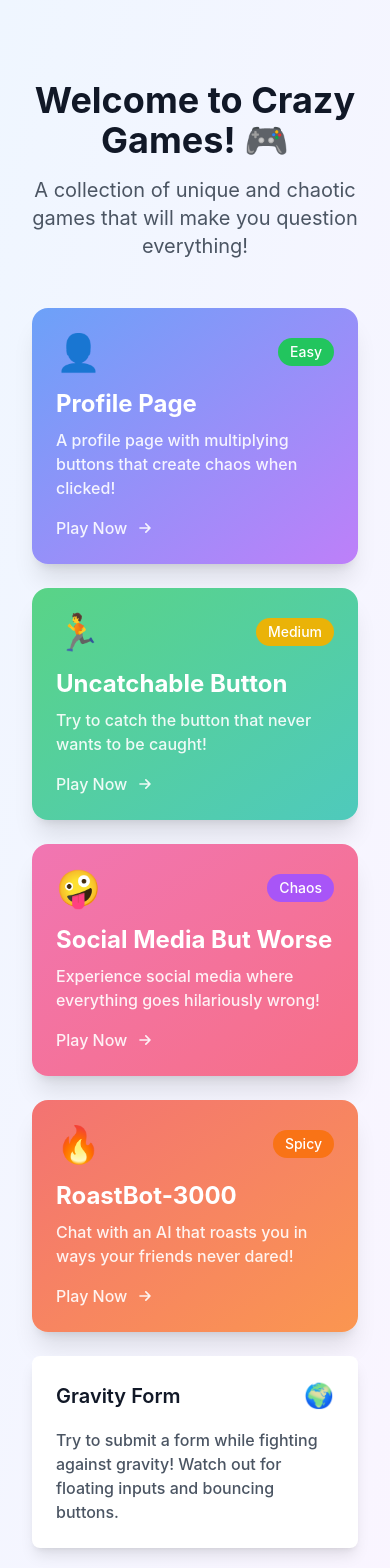
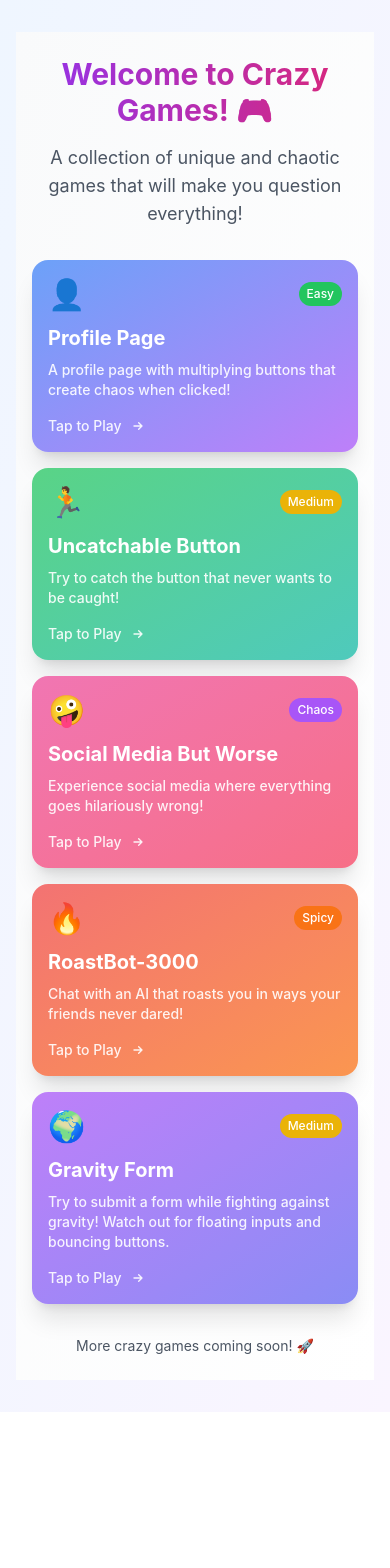
Before and after one commit to Tumelo2748/Crzy-Gamez, a React (Vite) app: page / in a window 390 px wide. Shown: the top 1568 px of the page. After the commit the page ends 1412 px from the top, so only its background shows below. Built offline with nearby package versions, Linux system fonts and the light colour scheme.

Commit message:
Optimize pages for different devices

```diff
--- a/src/pages/LandingPage/index.tsx
+++ b/src/pages/LandingPage/index.tsx
@@ -1,4 +1,4 @@
-import React from 'react';
+import { useState, useEffect } from 'react';
 import { Link } from 'react-router-dom';
 
 interface GameCard {
@@ -42,35 +42,53 @@ const games: GameCard[] = [
     emoji: '🔥',
     difficulty: 'Spicy',
     color: 'from-red-500 to-orange-500'
+  },
+  {
+    title: 'Gravity Form',
+    description: 'Try to submit a form while fighting against gravity! Watch out for floating inputs and bouncing buttons.',
+    path: '/gravity-form',
+    emoji: '🌍',
+    difficulty: 'Medium',
+    color: 'from-purple-500 to-indigo-500'
   }
 ];
 
 export const LandingPage: React.FC = () => {
+  const [isMobile, setIsMobile] = useState(window.innerWidth < 768);
+
+  useEffect(() => {
+    const handleResize = () => {
+      setIsMobile(window.innerWidth < 768);
+    };
+    window.addEventListener('resize', handleResize);
+    return () => window.removeEventListener('resize', handleResize);
+  }, []);
+
   return (
-    <div className="min-h-screen py-12">
+    <div className="min-h-screen py-6 sm:py-8 lg:py-12 bg-gradient-to-br from-gray-50 to-white">
       <div className="max-w-7xl mx-auto px-4 sm:px-6 lg:px-8">
-        <div className="text-center mb-12">
-          <h1 className="text-4xl font-bold text-gray-900 mb-4">
+        <div className="text-center mb-8 sm:mb-12">
+          <h1 className="text-3xl sm:text-4xl lg:text-5xl font-bold text-transparent bg-clip-text bg-gradient-to-r from-purple-600 to-pink-600 mb-4">
             Welcome to Crazy Games! 🎮
           </h1>
-          <p className="text-xl text-gray-600">
+          <p className="text-lg sm:text-xl text-gray-600 max-w-2xl mx-auto px-4">
             A collection of unique and chaotic games that will make you question everything!
           </p>
         </div>
 
-        <div className="grid grid-cols-1 md:grid-cols-2 lg:grid-cols-3 gap-6">
+        <div className="grid grid-cols-1 sm:grid-cols-2 lg:grid-cols-3 gap-4 sm:gap-6">
           {games.map((game) => (
             <Link
               key={game.path}
               to={game.path}
-              className="group relative bg-white rounded-2xl shadow-xl overflow-hidden transform transition-all duration-300 hover:scale-105 hover:shadow-2xl"
+              className="group relative bg-white rounded-2xl shadow-xl overflow-hidden transform transition-all duration-300 hover:scale-102 hover:shadow-2xl active:scale-98 touch-manipulation"
             >
               <div className={`absolute inset-0 bg-gradient-to-br ${game.color} opacity-75 group-hover:opacity-85 transition-opacity`} />
 
-              <div className="relative p-6">
-                <div className="flex items-center justify-between mb-4">
-                  <span className="text-4xl">{game.emoji}</span>
-                  <span className={`px-3 py-1 rounded-full text-sm font-medium text-white
+              <div className="relative p-4 sm:p-6">
+                <div className="flex items-center justify-between mb-3 sm:mb-4">
+                  <span className="text-3xl sm:text-4xl">{game.emoji}</span>
+                  <span className={`px-2 sm:px-3 py-1 rounded-full text-xs sm:text-sm font-medium text-white
                     ${game.difficulty === 'Easy' ? 'bg-green-500' :
                       game.difficulty === 'Medium' ? 'bg-yellow-500' :
                       game.difficulty === 'Hard' ? 'bg-red-500' :
@@ -81,18 +99,18 @@ export const LandingPage: React.FC = () => {
                   </span>
                 </div>
 
-                <h2 className="text-2xl font-bold text-white mb-2">
+                <h2 className="text-xl sm:text-2xl font-bold text-white mb-2">
                   {game.title}
                 </h2>
 
-                <p className="text-white/90">
+                <p className="text-sm sm:text-base text-white/90">
                   {game.description}
                 </p>
 
-                <div className="mt-4 flex items-center text-white/90 group-hover:text-white">
-                  <span>Play Now</span>
+                <div className="mt-4 flex items-center text-white/90 group-hover:text-white text-sm sm:text-base">
+                  <span>{isMobile ? 'Tap to Play' : 'Play Now'}</span>
                   <svg
-                    className="w-5 h-5 ml-2 transform group-hover:translate-x-1 transition-transform"
+                    className="w-4 h-4 sm:w-5 sm:h-5 ml-2 transform group-hover:translate-x-1 transition-transform"
                     fill="none"
                     stroke="currentColor"
                     viewBox="0 0 24 24"
@@ -108,22 +126,10 @@ export const LandingPage: React.FC = () => {
               </div>
             </Link>
           ))}
-          <Link
-            to="/gravity-form"
-            className="group block p-6 bg-white rounded-lg shadow-lg hover:shadow-xl transition-all duration-200 transform hover:-translate-y-1"
-          >
-            <div className="flex items-center justify-between mb-4">
-              <h3 className="text-xl font-semibold text-gray-900">Gravity Form</h3>
-              <span className="text-2xl">🌍</span>
-            </div>
-            <p className="text-gray-600">
-              Try to submit a form while fighting against gravity! Watch out for floating inputs and bouncing buttons.
-            </p>
-          </Link>
         </div>
 
-        <div className="text-center mt-12">
-          <p className="text-gray-600">
+        <div className="text-center mt-8 sm:mt-12">
+          <p className="text-gray-600 text-sm sm:text-base">
             More crazy games coming soon! 🚀
           </p>
         </div>
--- a/src/pages/SocialMediaPage/index.tsx
+++ b/src/pages/SocialMediaPage/index.tsx
@@ -1,4 +1,4 @@
-import React, { useState, useEffect } from 'react';
+import { useState, useEffect } from 'react';
 import { Post, Notification } from './types';
 import { SocialPost } from '../../components/games/SocialPost';
 import { generateRandomPost } from '../../utils/socialMedia';
@@ -8,6 +8,15 @@ export const SocialMediaPage: React.FC = () => {
   const [posts, setPosts] = useState<Post[]>([]);
   const [notifications, setNotifications] = useState<Notification[]>([]);
   const [isLoading, setIsLoading] = useState(true);
+  const [isMobile, setIsMobile] = useState(window.innerWidth < 768);
+
+  useEffect(() => {
+    const handleResize = () => {
+      setIsMobile(window.innerWidth < 768);
+    };
+    window.addEventListener('resize', handleResize);
+    return () => window.removeEventListener('resize', handleResize);
+  }, []);
 
   useEffect(() => {
     // Generate initial posts
@@ -18,7 +27,7 @@ export const SocialMediaPage: React.FC = () => {
     // Randomly add new posts
     const interval = setInterval(() => {
       if (Math.random() > 0.7) {
-        setPosts(prev => [generateRandomPost(), ...prev]);
+        setPosts(prev => [generateRandomPost(), ...prev.slice(0, 19)]); // Limit to 20 posts
       }
     }, 10000);
 
@@ -32,30 +41,29 @@ export const SocialMediaPage: React.FC = () => {
       type: type as any,
       timestamp: new Date()
     };
-    setNotifications(prev => [newNotification, ...prev]);
+    setNotifications(prev => [newNotification, ...prev.slice(0, 4)]); // Limit to 5 notifications
 
-    // Remove notification after 5 seconds
     setTimeout(() => {
       setNotifications(prev => prev.filter(n => n.id !== newNotification.id));
     }, 5000);
   };
 
   return (
-    <div className="relative min-h-screen">
+    <div className="relative min-h-screen bg-gray-50">
       {/* Header */}
-      <div className="sticky top-0 z-40 bg-white/80 backdrop-blur-sm border-b border-gray-200 mb-6">
-        <div className="max-w-2xl mx-auto px-4 py-3">
+      <div className="sticky top-0 z-40 bg-white/90 backdrop-blur-md border-b border-gray-200">
+        <div className="max-w-2xl mx-auto px-3 sm:px-4 py-2 sm:py-3">
           <div className="flex justify-between items-center">
             <BackButton to="/" className="text-gray-600 hover:text-gray-800" />
-            <h1 className="text-2xl font-bold bg-gradient-to-r from-pink-500 to-purple-500 bg-clip-text text-transparent">
+            <h1 className="text-lg sm:text-2xl font-bold bg-gradient-to-r from-pink-500 to-purple-500 bg-clip-text text-transparent truncate max-w-[200px] sm:max-w-none">
               Social Media But Worse
             </h1>
             <button
-              onClick={() => setPosts(prev => [generateRandomPost(), ...prev])}
-              className="text-gray-600 hover:text-purple-500 transition-colors"
+              onClick={() => setPosts(prev => [generateRandomPost(), ...prev.slice(0, 19)])}
+              className="p-2 text-gray-600 hover:text-purple-500 transition-colors active:scale-95 touch-manipulation"
               title="Generate new post"
             >
-              <svg className="w-6 h-6" fill="none" stroke="currentColor" viewBox="0 0 24 24">
+              <svg className="w-5 h-5 sm:w-6 sm:h-6" fill="none" stroke="currentColor" viewBox="0 0 24 24">
                 <path strokeLinecap="round" strokeLinejoin="round" strokeWidth={2} d="M12 6v6m0 0v6m0-6h6m-6 0H6" />
               </svg>
             </button>
@@ -64,18 +72,18 @@ export const SocialMediaPage: React.FC = () => {
       </div>
 
       {/* Notifications */}
-      <div className="fixed top-20 right-4 z-50 space-y-2 max-w-sm w-full">
+      <div className={`fixed ${isMobile ? 'top-auto bottom-4 left-4 right-4' : 'top-20 right-4'} z-50 space-y-2 max-w-sm w-full pointer-events-none`}>
         {notifications.map(notification => (
           <div
             key={notification.id}
-            className={`p-4 rounded-lg shadow-lg transform transition-all duration-300 animate-slide-in
+            className={`p-3 sm:p-4 rounded-lg shadow-lg transform transition-all duration-300 animate-slide-in
               ${notification.type === 'error' ? 'bg-red-100 text-red-800 border-l-4 border-red-500' :
                 notification.type === 'like' ? 'bg-pink-100 text-pink-800 border-l-4 border-pink-500' :
                 notification.type === 'comment' ? 'bg-blue-100 text-blue-800 border-l-4 border-blue-500' :
                 'bg-purple-100 text-purple-800 border-l-4 border-purple-500'
               }`}
           >
-            <div className="flex items-center">
+            <div className="flex items-center text-sm sm:text-base">
               <span className="mr-2">
                 {notification.type === 'error' ? '⚠️' :
                   notification.type === 'like' ? '❤️' :
@@ -91,18 +99,18 @@ export const SocialMediaPage: React.FC = () => {
       {/* Loading State */}
       {isLoading ? (
         <div className="flex flex-col items-center justify-center min-h-[50vh] space-y-4">
-          <div className="animate-spin rounded-full h-16 w-16 border-4 border-purple-500 border-t-transparent"></div>
-          <p className="text-gray-600 animate-pulse">Loading your chaotic feed...</p>
+          <div className="animate-spin rounded-full h-12 w-12 sm:h-16 sm:w-16 border-4 border-purple-500 border-t-transparent"></div>
+          <p className="text-gray-600 animate-pulse text-sm sm:text-base">Loading your chaotic feed...</p>
         </div>
       ) : (
-        <div className="max-w-2xl mx-auto px-4 space-y-6">
+        <div className="max-w-2xl mx-auto px-3 sm:px-4 pt-4 pb-20 space-y-4 sm:space-y-6">
           {/* New Post Button */}
-          <div className="bg-white rounded-lg shadow-md p-4 mb-6 hover:shadow-lg transition-shadow">
+          <div className="bg-white rounded-lg shadow-md p-3 sm:p-4 hover:shadow-lg transition-shadow">
             <div className="flex items-center space-x-3">
-              <div className="w-10 h-10 rounded-full bg-gradient-to-r from-pink-500 to-purple-500"></div>
+              <div className="w-8 h-8 sm:w-10 sm:h-10 rounded-full bg-gradient-to-r from-pink-500 to-purple-500"></div>
               <button
-                onClick={() => setPosts(prev => [generateRandomPost(), ...prev])}
-                className="flex-grow text-left px-4 py-2 bg-gray-100 rounded-full text-gray-500 hover:bg-gray-200 transition-colors"
+                onClick={() => setPosts(prev => [generateRandomPost(), ...prev.slice(0, 19)])}
+                className="flex-grow text-left px-3 sm:px-4 py-1.5 sm:py-2 bg-gray-100 rounded-full text-gray-500 hover:bg-gray-200 transition-colors text-sm sm:text-base active:scale-98 touch-manipulation"
               >
                 Share something chaotic...
               </button>
@@ -110,11 +118,11 @@ export const SocialMediaPage: React.FC = () => {
           </div>
 
           {/* Posts Feed */}
-          <div className="space-y-6">
+          <div className="space-y-4 sm:space-y-6">
             {posts.map(post => (
               <div
                 key={post.id}
-                className="transform transition-all duration-300 hover:-translate-y-1"
+                className="transform transition-all duration-300 hover:-translate-y-1 active:translate-y-0 touch-manipulation"
               >
                 <SocialPost
                   post={post}
@@ -125,10 +133,10 @@ export const SocialMediaPage: React.FC = () => {
           </div>
 
           {/* Load More */}
-          <div className="flex justify-center py-8">
+          <div className="flex justify-center py-6 sm:py-8">
             <button
-              onClick={() => setPosts(prev => [...prev, ...Array(3).fill(null).map(generateRandomPost)])}
-              className="px-6 py-3 bg-gradient-to-r from-pink-500 to-purple-500 text-white rounded-full hover:opacity-90 transition-opacity shadow-md hover:shadow-lg"
+              onClick={() => setPosts(prev => [...prev, ...Array(3).fill(null).map(generateRandomPost)].slice(0, 20))}
+              className="px-5 sm:px-6 py-2.5 sm:py-3 bg-gradient-to-r from-pink-500 to-purple-500 text-white text-sm sm:text-base rounded-full hover:opacity-90 active:opacity-100 transition-opacity shadow-md hover:shadow-lg active:shadow-md active:scale-98 touch-manipulation"
             >
               Load More Chaos
             </button>
```
Also changed, not shown: src/components/games/SocialPost/index.tsx (+8 -2 lines).
